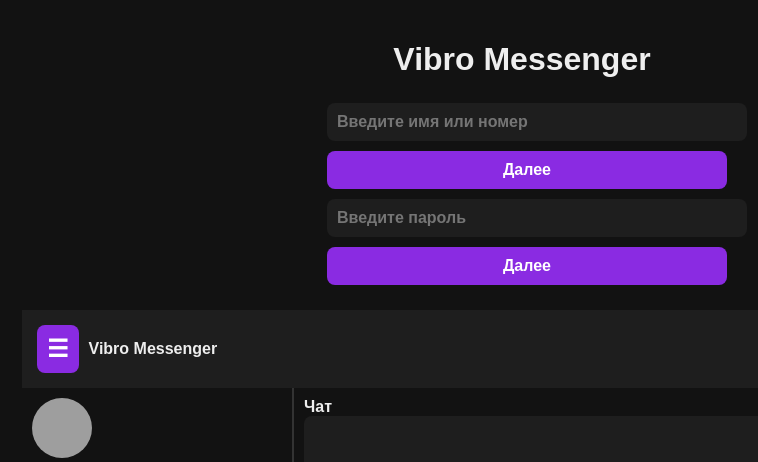
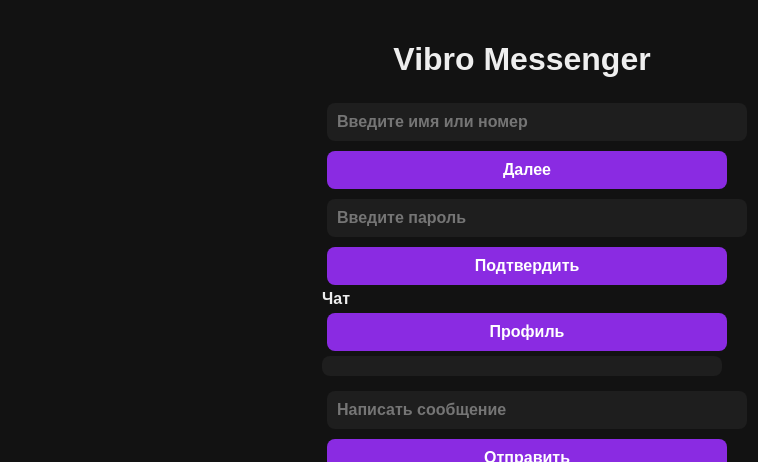
Before and after one commit to fuckarskiy/vibromessenger3.0, a Flask app: page / in a window 1280 px wide. Shown: the top 462 px of the page, without its empty margins (118-876 px from the left). Run offline with Flask 3, Linux system fonts and the light colour scheme; grey boxes are pictures that could not be loaded.

Commit message:
Update index.html

```diff
--- a/templates/index.html
+++ b/templates/index.html
@@ -1,5 +1,5 @@
 <!DOCTYPE html>
-<html lang="en">
+<html lang="ru">
 <head>
 <meta charset="UTF-8">
 <meta name="viewport" content="width=device-width, initial-scale=1.0">
@@ -10,47 +10,38 @@
 
 <div id="root">
 
-  <!-- Step 1: Имя / номер -->
+  <!-- STEP 1: Ввод имени -->
   <div id="step1" class="step active">
     <h1>Vibro Messenger</h1>
     <input id="username" placeholder="Введите имя или номер">
     <button id="nextBtn">Далее</button>
   </div>
 
-  <!-- Step 2: Пароль -->
-  <div id="step2" class="step hidden">
+  <!-- STEP 2: Ввод пароля -->
+  <div id="step2" class="step">
     <input id="password" type="password" placeholder="Введите пароль">
-    <button id="confirmBtn">Далее</button>
+    <button id="confirmBtn">Подтвердить</button>
   </div>
 
-  <!-- Главное меню -->
-  <div id="main" class="hidden">
-    <div id="topBar">
-      <button id="menuBtn">&#9776;</button>
-      <span>Vibro Messenger</span>
+  <!-- CHAT MENU -->
+  <div id="chatMenu" class="step">
+    <div id="chatHeader">
+      <span>Чат</span>
+      <button id="profileBtn">Профиль</button>
     </div>
+    <div id="messages"></div>
+    <input id="msgInput" placeholder="Написать сообщение">
+    <button id="sendBtn">Отправить</button>
+  </div>
 
-    <div id="containerMain">
-      <!-- Sidebar профиль/поиск -->
-      <div id="sidebar" class="hidden">
-        <div id="profileBox">
-          <img id="avatar" src="static/avatars/default.png">
-          <span id="userLabel"></span>
-          <input type="file" id="avatarFile">
-          <button id="updateAvatar">Загрузить аватар</button>
-        </div>
-        <input id="searchUser" placeholder="Поиск">
-        <div id="usersList"></div>
-      </div>
-
-      <!-- Chat box -->
-      <div id="chatBox">
-        <div id="chatHeader">Чат</div>
-        <div id="messages"></div>
-        <input id="msgInput" placeholder="Написать сообщение">
-        <button id="sendBtn">Отправить</button>
-      </div>
-    </div>
+  <!-- PROFILE MENU -->
+  <div id="profileMenu" class="step">
+    <h2>Профиль</h2>
+    <img id="avatar" src="static/avatars/default.png">
+    <span id="userLabel"></span>
+    <input type="file" id="avatarFile">
+    <button id="updateAvatar">Загрузить аватар</button>
+    <button id="backChat">Назад в чат</button>
   </div>
 
 </div>
```
